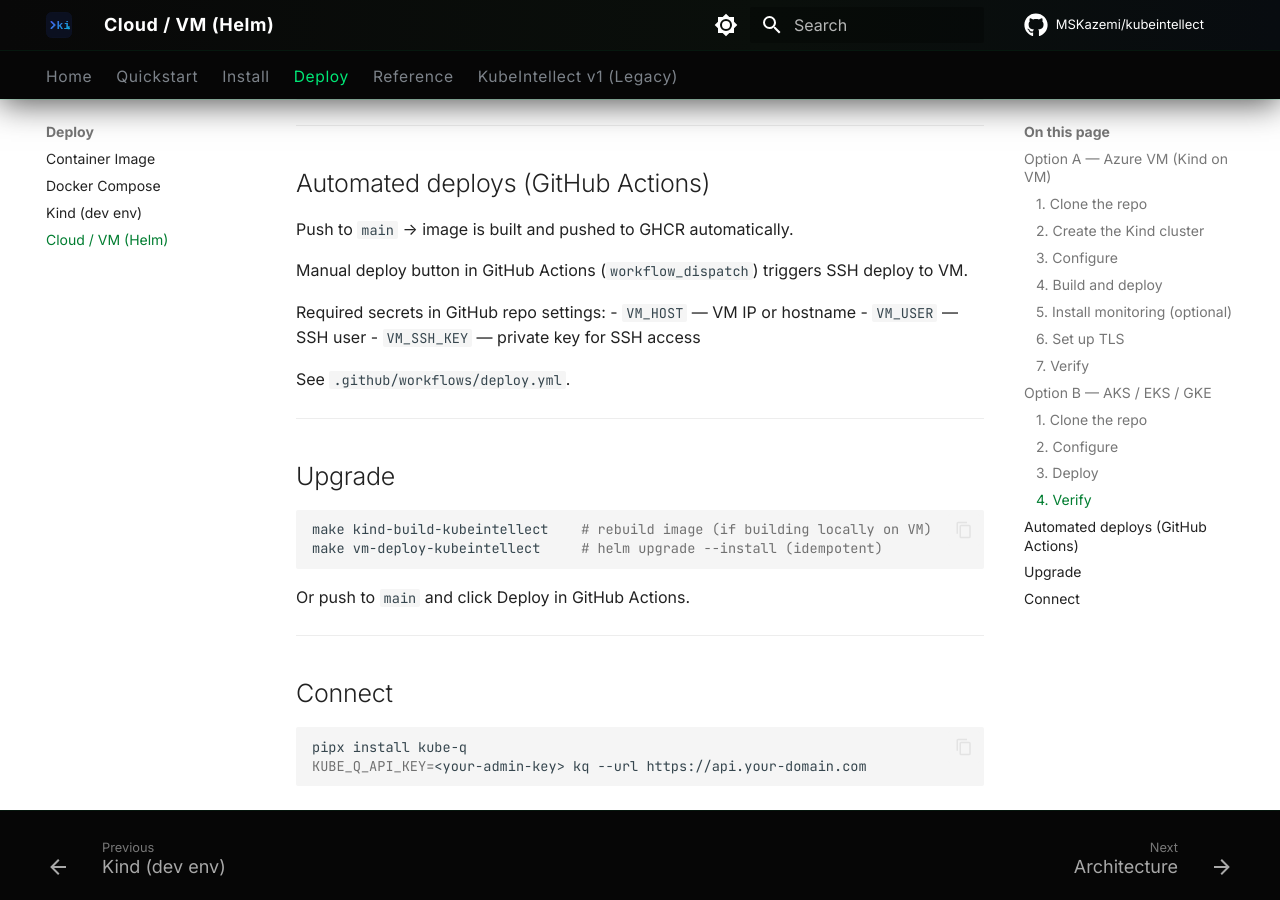
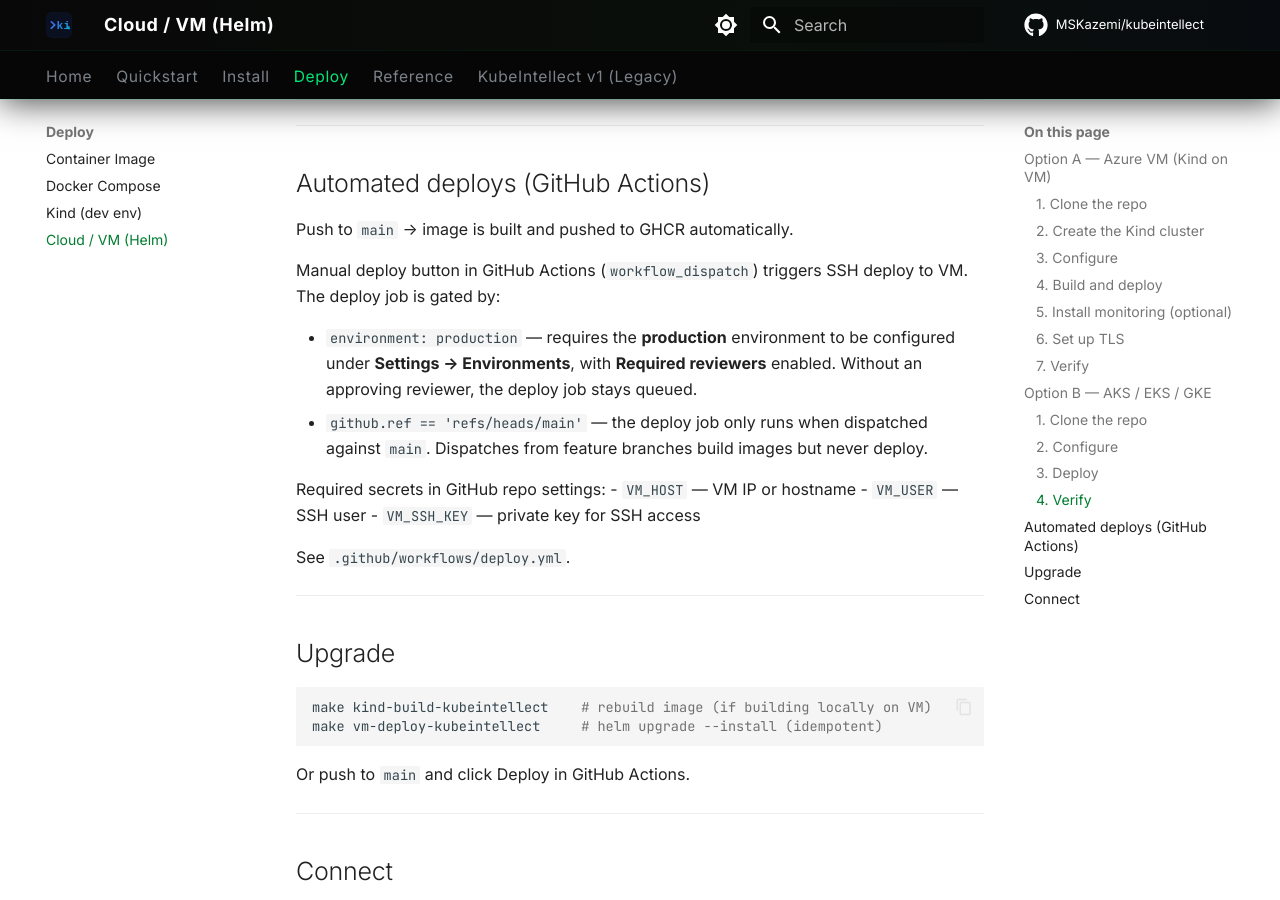
Before and after one commit to MSKazemi/kubeintellect, an MkDocs documentation site: the page built from docs/deploy/cloud.md, in a window 1280 px wide and 900 px high, scrolled down 3083 px. Built offline with MkDocs 1.6.1 and Material for MkDocs 9.7.7, drawn with Linux system fonts in a browser that asks for light colours; comment, search, counter and statistics services are not loaded.

Commit message:
docs(deploy): document production gate + main-branch guard on deploy job

```diff
--- a/docs/deploy/cloud.md
+++ b/docs/deploy/cloud.md
@@ -159,7 +159,10 @@
 
 Push to `main` → image is built and pushed to GHCR automatically.
 
-Manual deploy button in GitHub Actions (`workflow_dispatch`) triggers SSH deploy to VM.
+Manual deploy button in GitHub Actions (`workflow_dispatch`) triggers SSH deploy to VM. The deploy job is gated by:
+
+- `environment: production` — requires the **production** environment to be configured under **Settings → Environments**, with **Required reviewers** enabled. Without an approving reviewer, the deploy job stays queued.
+- `github.ref == 'refs/heads/main'` — the deploy job only runs when dispatched against `main`. Dispatches from feature branches build images but never deploy.
 
 Required secrets in GitHub repo settings:
 - `VM_HOST` — VM IP or hostname
```
